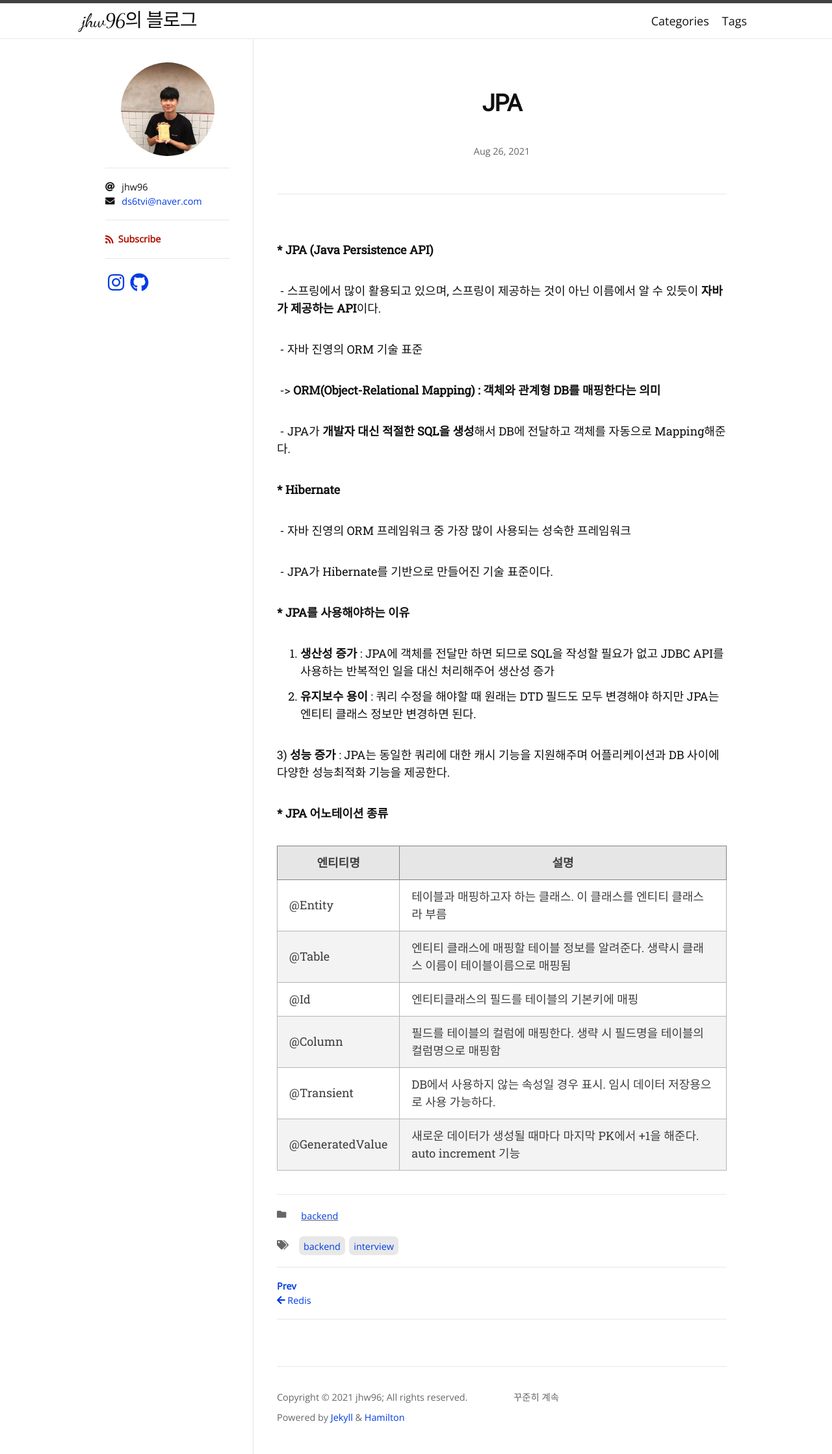
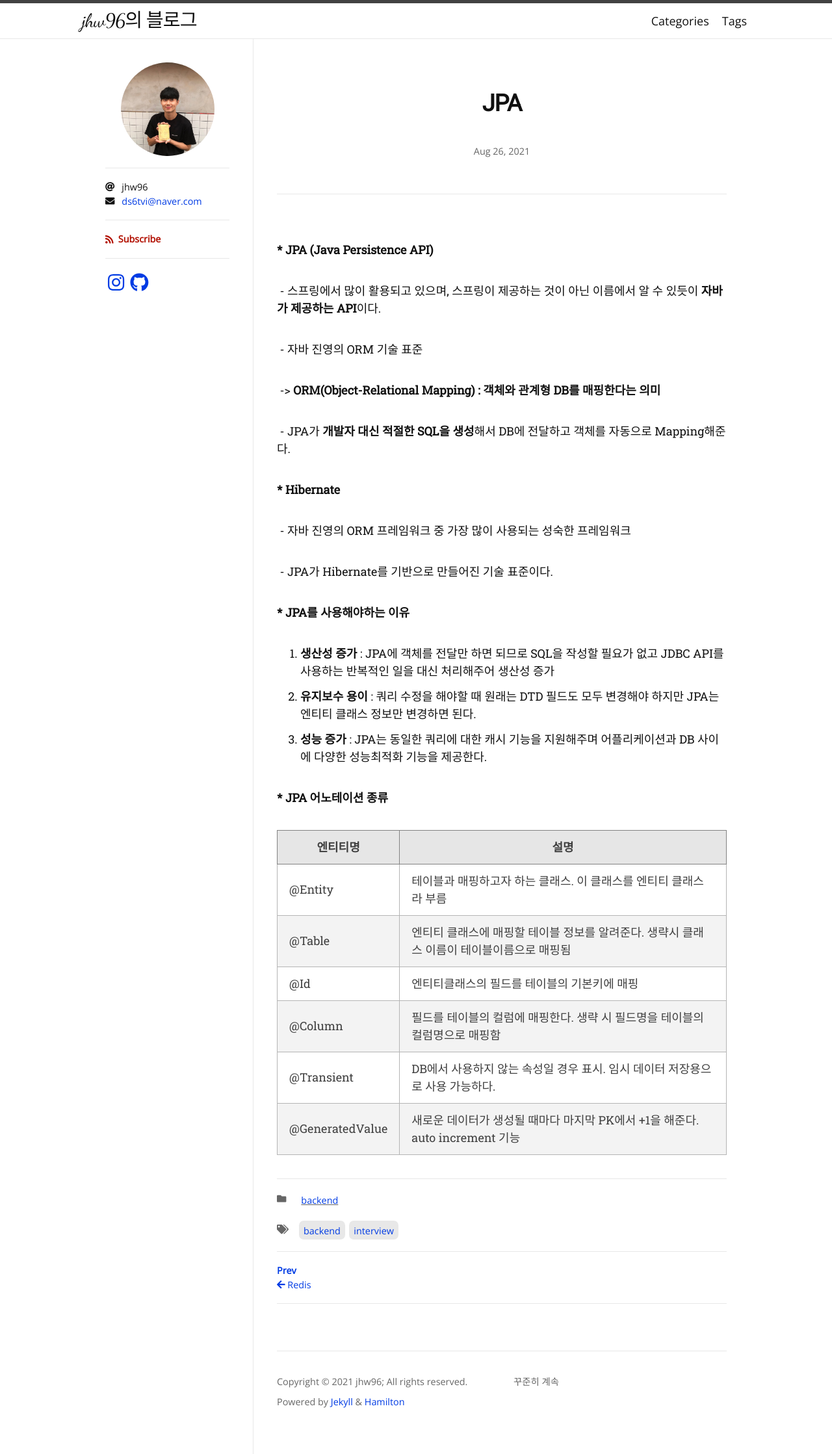
Before and after one commit to jhw96/jhw96.github.io, a Jekyll site: the page built from _posts/2021-08-26-JPA.md, in a window 1280 px wide. Shown: the whole page at 65% size. Built offline with Jekyll 4.4.1, drawn with Linux system fonts in a browser that asks for light colours; nearby versions of some CDN libraries; some web fonts are replaced.

Commit message:
Update posts

```diff
--- a/_posts/2021-08-26-JPA.md
+++ b/_posts/2021-08-26-JPA.md
@@ -33,8 +33,7 @@ tags: [backend, interview]
 
 1. **생산성 증가** : JPA에 객체를 전달만 하면 되므로 SQL을 작성할 필요가 없고 JDBC API를 사용하는 반복적인 일을 대신 처리해주어 생산성 증가
 2. **유지보수 용이** : 쿼리 수정을 해야할 때 원래는 DTD 필드도 모두 변경해야 하지만 JPA는 엔티티 클래스 정보만 변경하면 된다.
-
-3) **성능 증가** : JPA는 동일한 쿼리에 대한 캐시 기능을 지원해주며 어플리케이션과 DB 사이에 다양한 성능최적화 기능을 제공한다.
+3. **성능 증가** : JPA는 동일한 쿼리에 대한 캐시 기능을 지원해주며 어플리케이션과 DB 사이에 다양한 성능최적화 기능을 제공한다.
 
 
 
```
Also changed, not shown: _posts/2021-07-24-데이터베이스2.md (+7 -0 lines).
